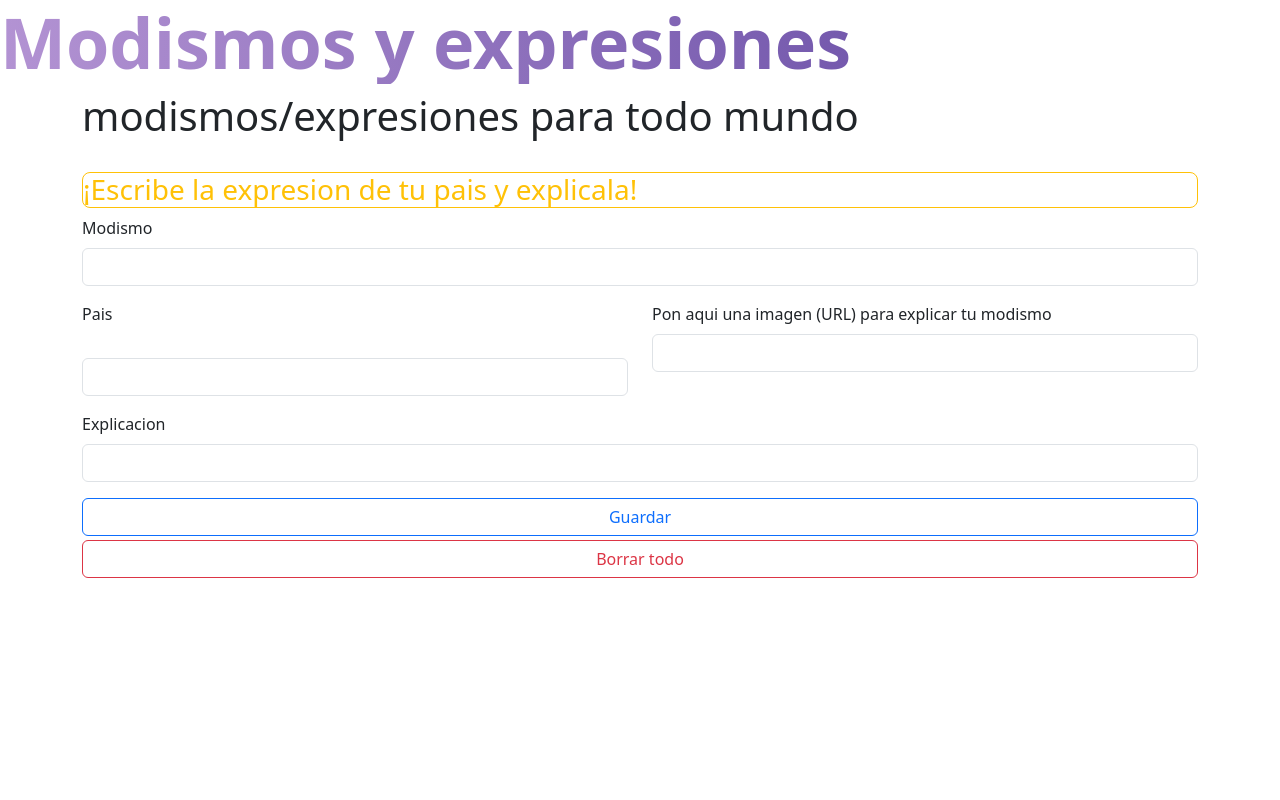
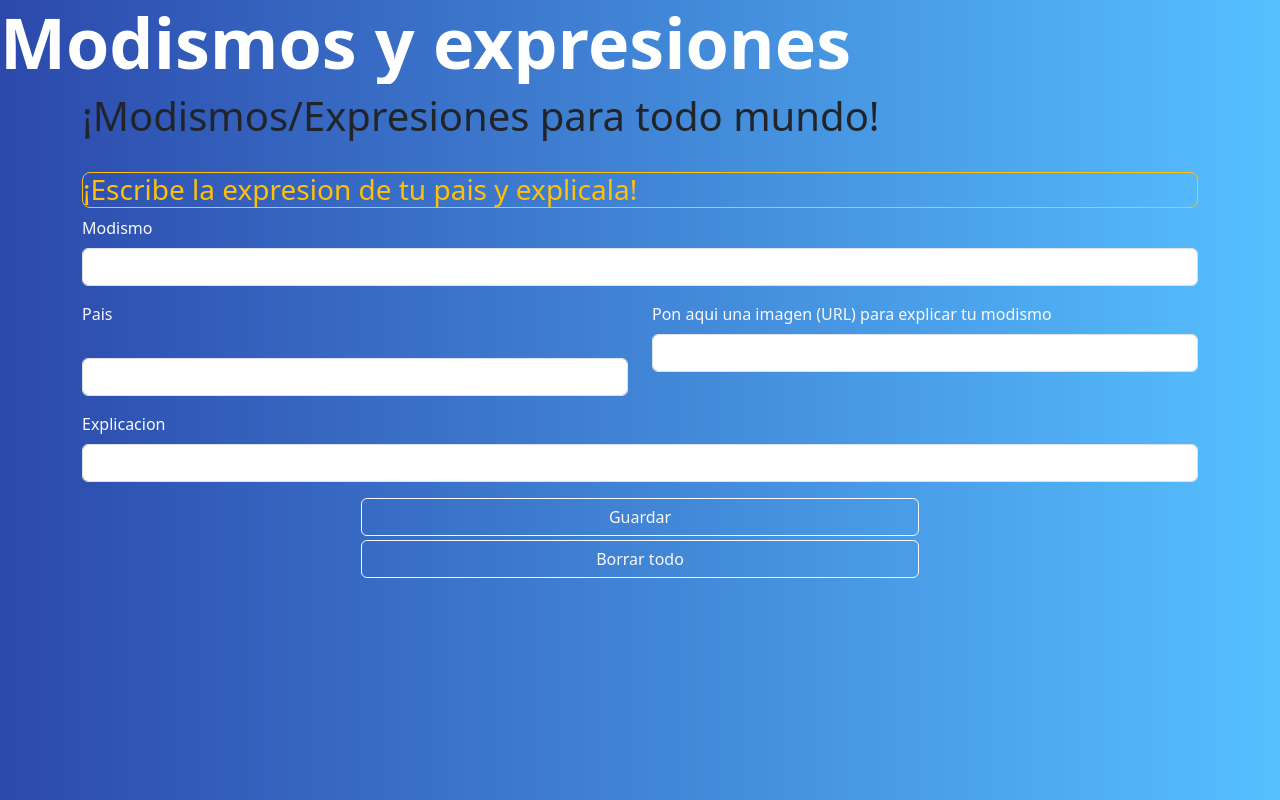
Before and after one commit to ktolico/CRUD_Julian_Catolico, a plain HTML site: page index.html in a window 1280 px wide. Drawn offline with nearby package versions, Linux system fonts and the light colour scheme; a web font is replaced by a local one.

Commit message:
advance_2
second advance

```diff
--- a/assets/styles.css
+++ b/assets/styles.css
@@ -1,12 +1,33 @@
 :root {
     --bs-body-font-family: 'Aladin', cursive;
+}
+
+body {
+    background: rgb(44,73,172);
+background: linear-gradient(90deg, rgba(44,73,172,1) 0%, rgba(86,192,255,1) 100%);
 }
 
 header h1 {
     font-size: 70px;
     font-weight: 600;
-    background-image: linear-gradient(to left, #553c9a, #b393d3);
+    background-color: white;
     color: transparent;
     background-clip: text;
     -webkit-background-clip: text;
-  }
+}
+
+
+
+.btn-outline-light:hover {
+    color: #1d12ee !important;
+    font-weight: bold;
+    box-shadow:0 0 0 25px #0e92d3  inset;
+    -webkit-transform: scale(1);
+}
+
+.btn-outline-light.btn-borrar:hover {
+    color: #ee1212 !important;
+    font-weight: bold;
+    box-shadow:0 0 0 25px #e17272  inset;
+    -webkit-transform: scale(1);
+}
--- a/index.html
+++ b/index.html
@@ -18,31 +18,31 @@
     <div class="container">
         <div class="row">
             <div class="col-md-10">
-                <h1>modismos/expresiones para todo mundo</h1>
+                <h1>¡Modismos/Expresiones para todo mundo!</h1>
             </div>
             <div class="col-md-12 mt-4">
                 <h3 class="text-warning border border-warning border-start rounded-end-3 rounded-start-3">¡Escribe la expresion de tu pais y explicala!</h3>
                 <div class="mb-3">
-                    <label for="inputModismo" class="form-label">Modismo</label>
+                    <label for="inputModismo" class="form-label text-light">Modismo</label>
                     <input type="text" class="form-control" id="inputModismo">
                 </div>
                 <div class="row">
                     <div class="mb-3 col-sm-6">
-                        <label for="inputPais" class="form-label">Pais</label><br><br>
+                        <label for="inputPais" class="form-label text-light">Pais</label><br><br>
                         <input type="text" class="form-control" id="inputPais">
                     </div>
                     <div class="mb-3 col-sm-6">
-                        <label for="inputURL" class="form-label">Pon aqui una imagen (URL) para explicar tu modismo</label>
+                        <label for="inputURL" class="form-label text-light">Pon aqui una imagen (URL) para explicar tu modismo</label>
                         <input type="text" class="form-control" id="inputURL">
                     </div>
                 </div>
                 <div class="mb-3">
-                    <label for="inputExplicacion" class="form-label">Explicacion</label>
+                    <label for="inputExplicacion" class="form-label text-light">Explicacion</label>
                     <input type="text" class="form-control" id="inputExplicacion">
                 </div>
-                <div class="d-grid gap-1">
-                    <button class="btn btn-outline-primary" type="button" id="btnGuardar">Guardar</button>
-                    <button class="btn btn-outline-danger" type="button" id="btnBorrartodo">Borrar todo</button>
+                <div class="d-grid gap-1 col-6 mx-auto">
+                    <button class="btn btn-outline-light" type="button" href="#" id="btnGuardar">Guardar</button>
+                    <button class="btn btn-outline-light btn-borrar" type="button" href="#" id="btnBorrartodo">Borrar todo</button>
                 </div>
 
 
```
